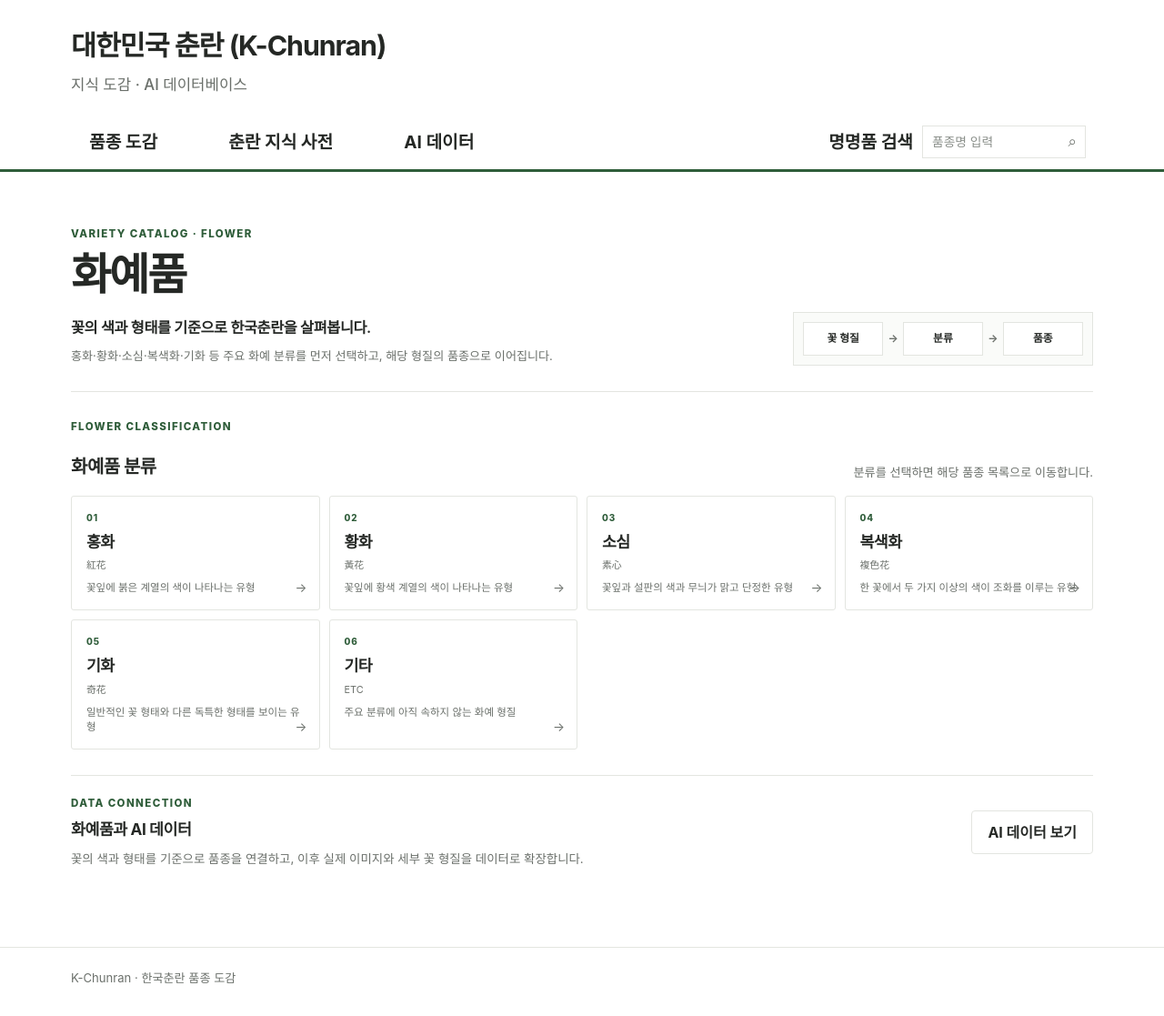
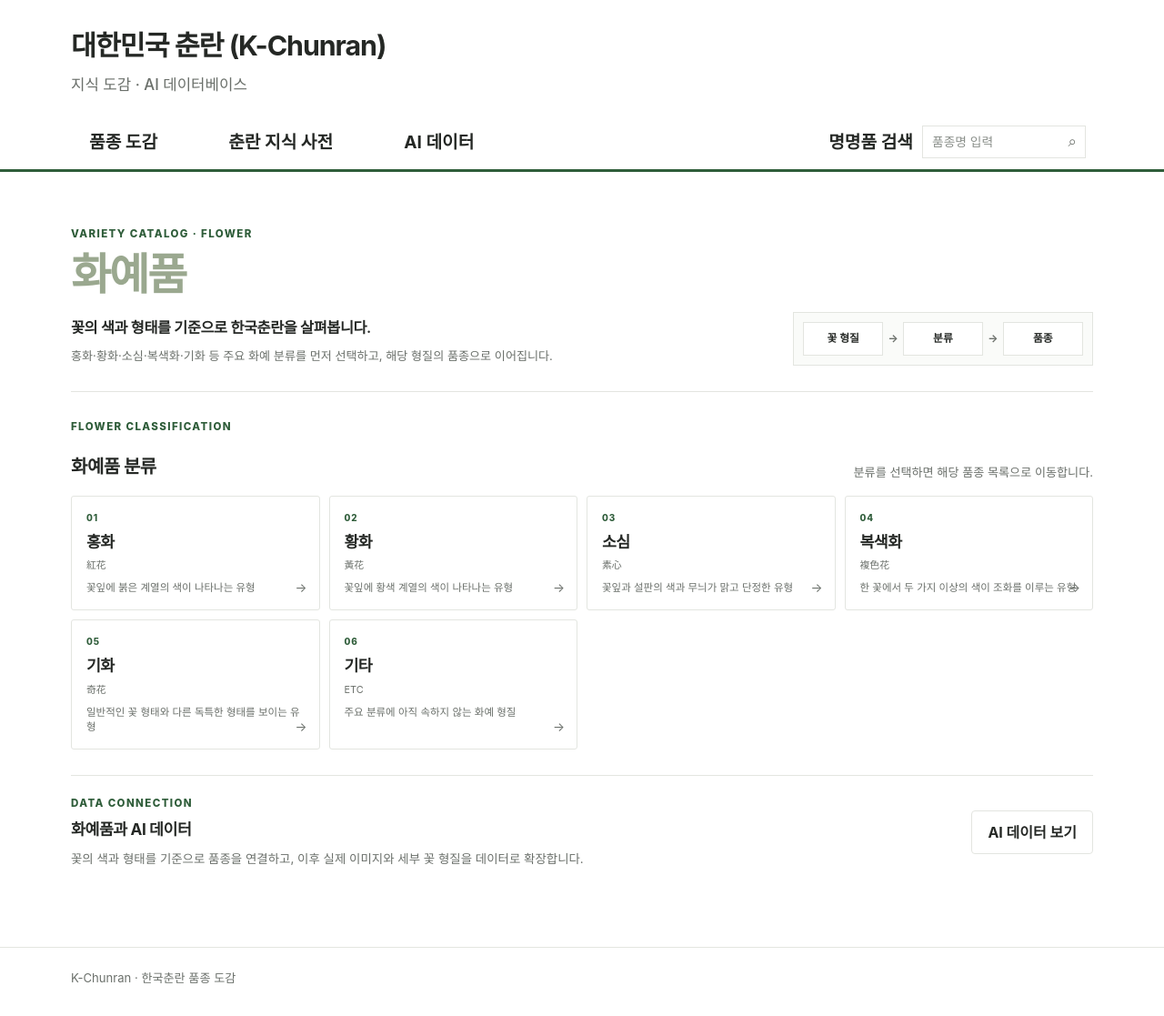
Before and after one commit to parasolra5-pixel/K-chunran, a Jekyll site: the page built from varieties/flower.md, in a window 1280 px wide. Shown: the whole page at 91% size. Built offline with Jekyll 4.4.1, drawn with Linux system fonts in a browser that asks for light colours.

Commit message:
style: soften detail page main titles

```diff
--- a/assets/css/k-chunran.css
+++ b/assets/css/k-chunran.css
@@ -1545,3 +1545,10 @@ a { color: inherit; }
     grid-template-columns: 1fr;
   }
 }
+
+
+/* Detail page main titles */
+.kc-leaf-hero h1,
+.kc-classification-hero h1 {
+  color: #9aa88f;
+}
```
